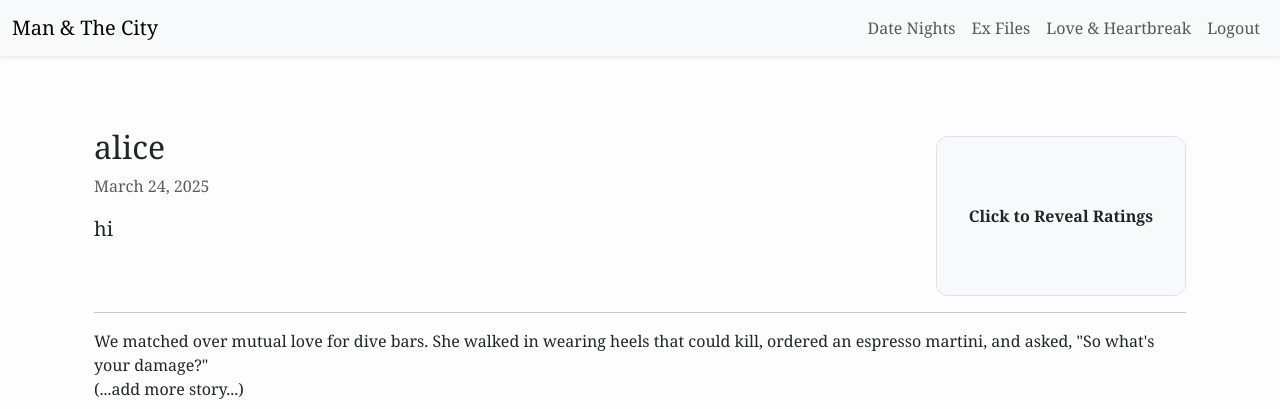
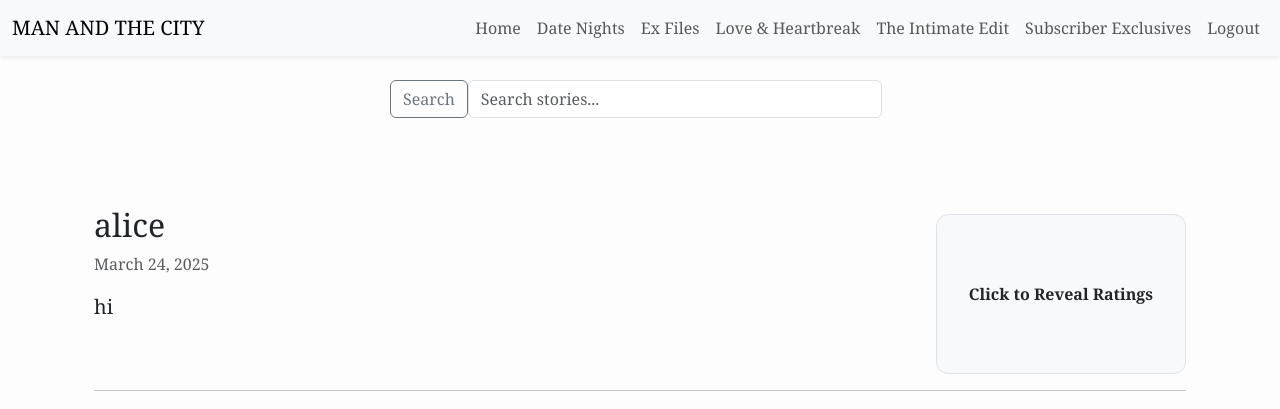
Before and after one commit to wgwhitecoding/Manandthecity, a Django app: page /post/love/ in a window 1280 px wide. Shown: the top 409 px of the page. Run offline with Django 5.2, Linux system fonts and the light colour scheme; a user stored in the database is signed in; data comes from the database, SQL or seed files in the repository; both versions use the stored data as it was after the commit.

Commit message:
added more tabs and seach bar homer page

```diff
--- a/posts/urls.py
+++ b/posts/urls.py
@@ -4,7 +4,10 @@ from .views import CreateCheckoutSessionView
 
 
 urlpatterns = [
-    path('<slug:slug>/', views.post_detail, name='post_detail'),
     path('subscribe/tease/', views.tease, name='subscribe_tease'),
     path('create-checkout-session/', CreateCheckoutSessionView.as_view(), name='create_checkout_session'),
+    path('intimate-edit/', views.intimate_edit, name='intimate_edit'),
+    path('subscriber-exclusives/', views.subscriber_exclusives, name='subscriber_exclusives'),
+    path('search/', views.search, name='search'),
+    path('<slug:slug>/', views.post_detail, name='post_detail'),
 ]
--- a/posts/views.py
+++ b/posts/views.py
@@ -1,6 +1,7 @@
 from django.shortcuts import render, get_object_or_404, redirect
 from django.conf import settings
 from django.views import View
+from django.db.models import Q
 from django.http import JsonResponse
 from .models import Post
 import stripe
@@ -44,3 +45,35 @@ class CreateCheckoutSessionView(View):
             cancel_url=request.build_absolute_uri('/'),
         )
         return JsonResponse({'id': session.id})
+
+def intimate_edit(request):
+    premium_posts = Post.objects.filter(is_premium=True).order_by('-date')
+    return render(request, 'posts/intimate_edit.html', {'premium_posts': premium_posts})
+
+
+def subscriber_exclusives(request):
+    if not request.user.is_authenticated:
+        return redirect('account_login')
+
+    premium_posts = Post.objects.filter(is_premium=True).order_by('-date')
+    return render(request, 'posts/subscriber_exclusives.html', {
+        'premium_posts': premium_posts
+    })
+
+
+
+def search(request):
+    query = request.GET.get('q')
+    results = []
+
+    if query:
+        results = Post.objects.filter(
+            Q(title__icontains=query) |
+            Q(intro__icontains=query) |
+            Q(content__icontains=query)
+        ).order_by('-date')
+
+    return render(request, 'posts/search_results.html', {
+        'query': query,
+        'results': results,
+    })
--- a/templates/base.html
+++ b/templates/base.html
@@ -13,30 +13,57 @@
     .nav-link {
       font-weight: 500;
     }
+    .search-bar-wrapper {
+      padding: 1.5rem 0 1rem 0;
+    }
+    .search-bar-form {
+      max-width: 500px;
+      margin: 0 auto;
+    }
   </style>
 </head>
 <body>
 
 <nav class="navbar navbar-expand-lg navbar-light bg-light shadow-sm">
   <div class="container-fluid">
-    <a class="navbar-brand" href="{% url 'home' %}">Man & The City</a>
+    <a class="navbar-brand" href="{% url 'home' %}">MAN AND THE CITY</a>
+
     <button class="navbar-toggler" type="button" data-bs-toggle="collapse" data-bs-target="#navbarNav">
       <span class="navbar-toggler-icon"></span>
     </button>
+
     <div class="collapse navbar-collapse" id="navbarNav">
       <ul class="navbar-nav ms-auto">
-        <li></li><a class="nav-link" href="{% url 'date_nights' %}">Date Nights</a></li>
-        <li class="nav-item"><a class="nav-link" href="#">Ex Files</a></li>
-        <li class="nav-item"><a class="nav-link" href="#">Love & Heartbreak</a></li>
+
+        <li class="nav-item">
+          <a class="nav-link" href="{% url 'home' %}">Home</a>
+        </li>
+        <li class="nav-item">
+          <a class="nav-link" href="{% url 'date_nights' %}">Date Nights</a>
+        </li>
+        <li class="nav-item">
+          <a class="nav-link" href="#">Ex Files</a>
+        </li>
+        <li class="nav-item">
+          <a class="nav-link" href="#">Love & Heartbreak</a>
+        </li>
 
         {% if user.is_authenticated %}
+          <li class="nav-item">
+            <a class="nav-link" href="{% url 'intimate_edit' %}">The Intimate Edit</a>
+          </li>
+          <li class="nav-item">
+            <a class="nav-link" href="{% url 'subscriber_exclusives' %}">Subscriber Exclusives</a>
+          </li>
           <li class="nav-item">
             <a class="nav-link" href="{% url 'account_logout' %}">Logout</a>
           </li>
         {% else %}
           <li class="nav-item dropdown">
-            <a class="nav-link dropdown-toggle" href="#" data-bs-toggle="dropdown">The Intimate Edit</a>
-            <ul class="dropdown-menu dropdown-menu-end">
+            <a class="nav-link dropdown-toggle" href="#" id="intimateDropdown" role="button" data-bs-toggle="dropdown">
+              The Intimate Edit
+            </a>
+            <ul class="dropdown-menu dropdown-menu-end" aria-labelledby="intimateDropdown">
               <li><a class="dropdown-item" href="{% url 'account_login' %}">Log In</a></li>
               <li><a class="dropdown-item" href="{% url 'subscribe_tease' %}">Subscribe</a></li>
             </ul>
@@ -47,6 +74,14 @@
   </div>
 </nav>
 
+<!-- Seamlessly blended search bar -->
+<div class="search-bar-wrapper">
+  <form class="d-flex search-bar-form" method="GET" action="{% url 'search' %}">
+    <button class="btn btn-outline-secondary" type="submit">Search</button>
+    <input class="form-control me-2" type="search" name="q" placeholder="Search stories..." aria-label="Search">
+  </form>
+</div>
+
 <div class="container py-4">
   {% block content %}{% endblock %}
 </div>
```
Also changed, not shown: posts/templates/posts/intimate_edit.html (added, +21 -0 lines), posts/templates/posts/search_results.html (added, +24 -0 lines), posts/templates/posts/subscriber_exclusives.html (added, +22 -0 lines), db.sqlite3.
